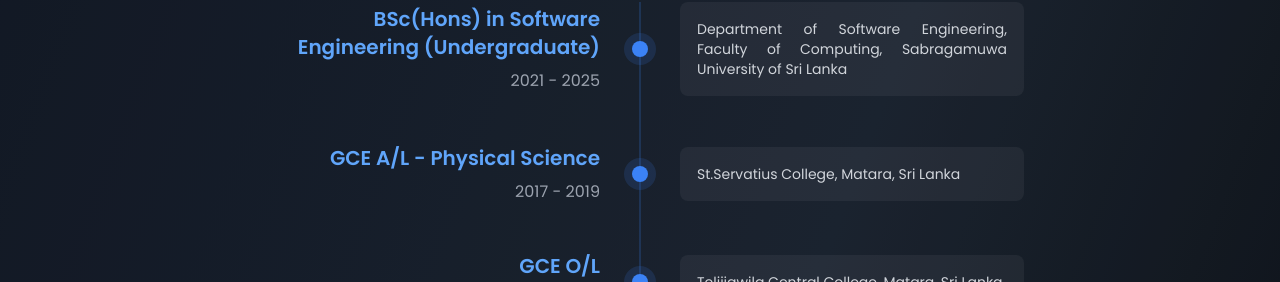
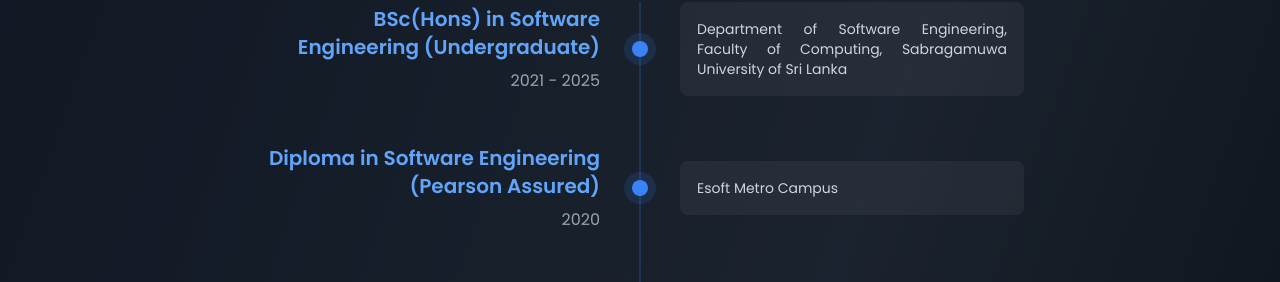
Before and after one commit to sumira/portfolio, a Next.js app: page / in a window 1280 px wide. Shown: the part 982-1264 px from the top of the page. Built offline with nearby package versions, Linux system fonts and the light colour scheme.

Commit message:
Add diploma information to education section

```diff
--- a/app/components/education-section.tsx
+++ b/app/components/education-section.tsx
@@ -44,6 +44,39 @@
                     <p className=" text-gray-300 text-sm md:text-justify">
                       Department of Software Engineering, Faculty of Computing,
                       Sabragamuwa University of Sri Lanka
+                    </p>
+                  </div>
+                </div>
+              </div>
+
+              {/* Diploma */}
+              <div className="relative flex flex-col md:flex-row items-center group">
+                <div className="flex-1 w-full md:w-auto text-center md:text-right md:pr-8 mb-4 md:mb-0">
+                  <h3 className="text-xl font-semibold text-blue-400 transition-colors group-hover:text-blue-300">
+                    Diploma in Software Engineering (Pearson Assured)
+                  </h3>
+                  <p className="text-gray-400 mt-2">2020</p>
+                </div>
+
+                <div className="hidden md:block">
+                  <div
+                    className="w-4 h-4 bg-blue-500 rounded-full relative z-10
+                              group-hover:scale-150 transition-all duration-300"
+                  >
+                    <div
+                      className="absolute w-8 h-8 bg-blue-500/20 rounded-full -m-2
+                                animate-ping opacity-75"
+                    />
+                  </div>
+                </div>
+
+                <div className="flex-1 w-3/4 md:w-auto md:pl-8">
+                  <div
+                    className="p-4 bg-white/5 rounded-lg border border-transparent
+                              hover:bg-white/10 hover:border-blue-500/20 transition-all duration-300"
+                  >
+                    <p className="text-gray-300 text-center text-sm md:text-justify">
+                      Esoft Metro Campus
                     </p>
                   </div>
                 </div>
```
